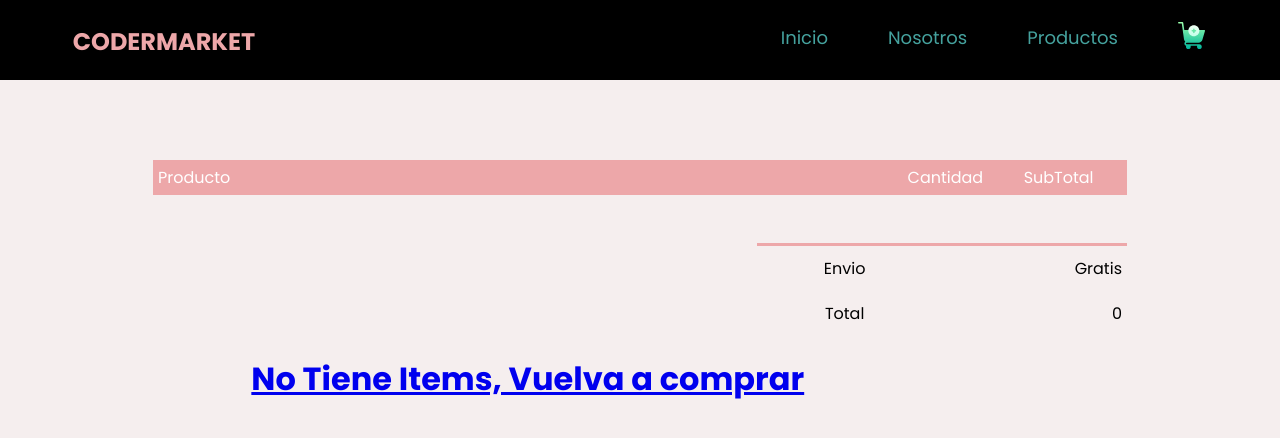
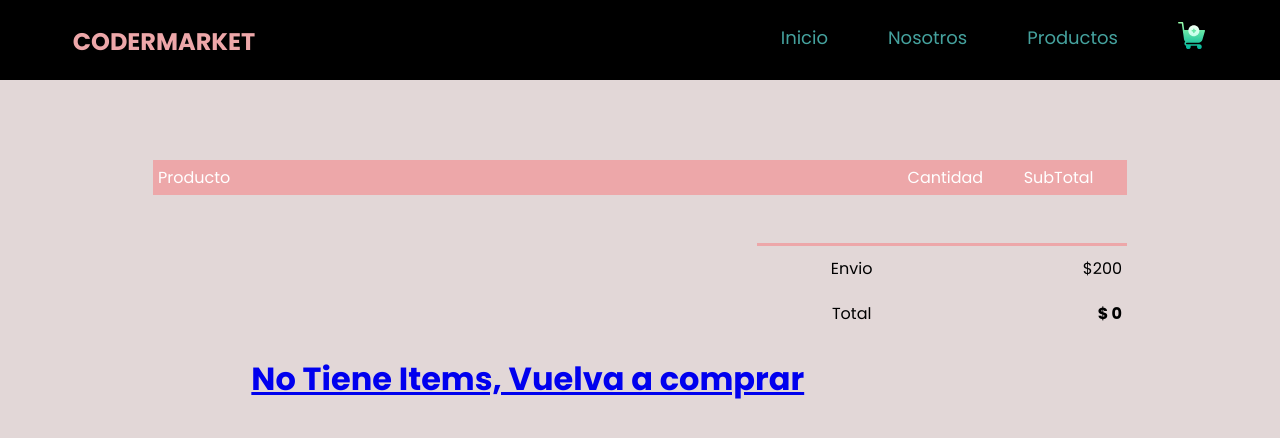
Before and after one commit to Ferraresir/CoderHouseReact, a React (Create React App) app: page /Checkout in a window 1280 px wide. Shown: the top 438 px of the page. Built offline with nearby package versions, Linux system fonts and the light colour scheme.

Commit message:
version 1.4

```diff
--- a/src/containers/cart/Cart.js
+++ b/src/containers/cart/Cart.js
@@ -49,11 +49,11 @@ const Cart = () => {
                     <tbody>
                         <tr>
                             <td>Envio</td>
-                            <td>Gratis</td>
+                            <td>{context.Total > 10000 ? <span>Gratis</span> : <span>$200</span>}</td>
                         </tr>
                         <tr>
                             <td>Total</td>
-                            <td>{context.Total}</td>
+                            <td><b>$ {context.Total}</b></td>
                         </tr>
                     </tbody>
                 </table>
--- a/src/index.scss
+++ b/src/index.scss
@@ -12,7 +12,7 @@
 }
 
 body{
-  background-color: rgb(245, 238, 238);
+  background-color: rgb(226, 215, 215);
 }
 
 
```
